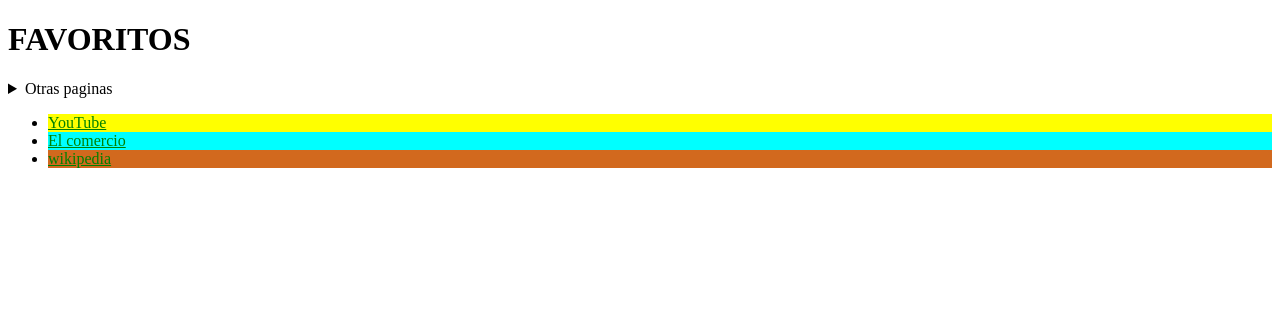
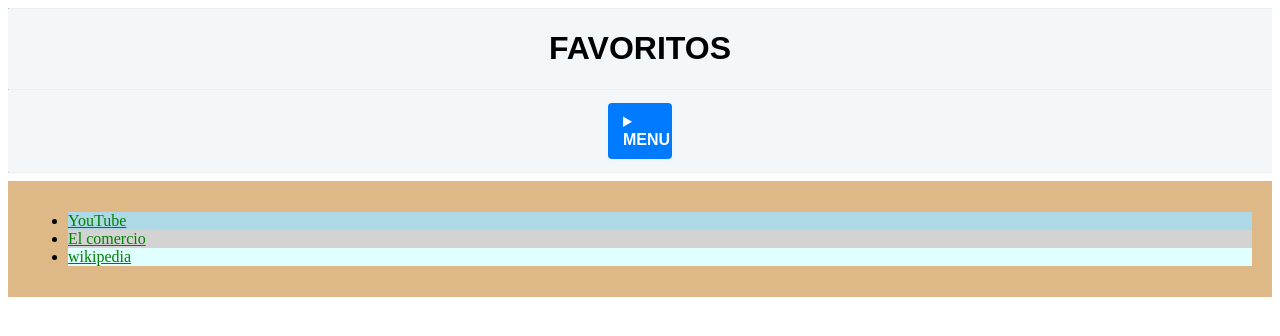
Before and after one commit to JonahtanMG/LAB-08, a plain HTML site: page favoritos.html in a window 1280 px wide. Drawn offline with Linux system fonts and the light colour scheme.

Commit message:
Se añadio css al menu y se termino los otros

```diff
--- a/favoritos.css
+++ b/favoritos.css
@@ -10,12 +10,16 @@ a:hover{
 a:active{
     color: orange;
 }
-li:nth-child(1){
-    background-color: yellow;
+.lista li:nth-child(1){
+    background-color: lightblue;
 }
-li:nth-child(2){
-    background-color: aqua;
+.lista li:nth-child(2){
+    background-color: lightgray;
 }
-li:nth-child(3){
-    background-color: chocolate;
+.lista li:nth-child(3){
+    background-color: lightcyan;
 }
+.contenedor{
+    padding: 15px 20px;
+    background-color: burlywood;
+}
--- a/favoritos.html
+++ b/favoritos.html
@@ -5,27 +5,35 @@
     <meta name="viewport" content="width=device-width, initial-scale=1.0">
     <title>Document</title>
     <link rel="stylesheet" href="favoritos.css">
+    <link rel="stylesheet" href="general.css">
 </head>
 <body>
-    <header>
-        <h1>FAVORITOS</h1>
-        <nav>
-            <details>
-                <summary>Otras paginas</summary>
-                <ul>
-                    <li><a href="index.html">Index</a></li>
-                    <li><a href="selectores.html">Selectores</a></li>
-                    <li><a href="favoritos.html">favoritos</a></li>
-                    <li><a href="tareas.html">Tareas</a></li>
+    <header class="header">
+        <hr class="separador">
+        <h1 class="titulo">FAVORITOS</h1>
+        <!-- Aqui va el nav -->
+        <hr class="separador">
+     <nav class="nav">
+        <details class="nav_details">
+            <summary class="nav_summary">MENU</summary>
+            <ul class="nav_lista">
+                <li class="nav_item"><a href="index.html" class="nav_link">Index</a></li>
+                <li class="nav_item"><a href="selectores.html" class="nav_link">Selectores</a></li>
+                <li class="nav_item"><a href="favoritos.html" class="nav_link">Favoritos</a></li>
+                <li class="nav_item"><a href="tareas.html" class="nav_link">Tareas</a></li>
             </ul>
         </details>
      </nav>
+    <hr class="separador">
     </header>
-
-    <ul>
+    <!-- Aqui va el contenido -->
+    <div class="contenedor">
+        <ul class="lista">
             <li><a href="https://www.youtube.com/">YouTube</a></li>
             <li><a href="https://elcomercio.pe/">El comercio</a></li>
             <li><a href="https://www.wikipedia.org/">wikipedia</a></li>
         </ul>
+    </div>
+
 </body>
 </html>
--- /dev/null
+++ b/general.css
@@ -0,0 +1,49 @@
+.header{
+    background-color: #f4f7fa;
+
+}
+.separador{
+    border-top: 2px;
+}
+.titulo{
+    font-family: Arial, Helvetica, sans-serif;
+    text-align: center;
+}
+.nav{
+    margin: 0px 0px;
+    padding: 5px 600px;
+}
+.nav_summary{
+    background-color: #007bff;
+    color: white;
+    padding: 10px 15px;
+    border-radius: 4px;
+    cursor: pointer;
+    font-weight: bold;
+    font-family: Arial, Helvetica, sans-serif;
+}
+.nav_summary:hover {
+    background-color: #0056b3;
+}
+.nav_lista{
+    padding: 0;
+    margin: 0;
+    background-color: white;
+    border: 1px solid #dee2e6;
+    border-radius: 4px;
+}
+.nav_item {
+    border: 1px solid #e9ecef;
+}
+
+.nav_link{
+    display: inline-block;
+    font-family: Arial, Helvetica, sans-serif;
+    text-decoration: none;
+    padding: 15px 15px;
+}
+.nav_link:hover {
+    background-color: #f8f9fa;
+    color: #007bff;
+    width: 100%;
+}
--- a/selector.css
+++ b/selector.css
@@ -7,3 +7,7 @@ h2 + p{
 h2 ~ p{
     color: blue;
 }
+.contenedor{
+    padding: 15px 20px;
+    background-color: burlywood;
+}
--- a/styles.css
+++ b/styles.css
@@ -29,3 +29,7 @@ p::first-letter{
     content: "<----";
     color: green;
 }
+.contenedor{
+    padding: 15px 20px;
+    background-color: burlywood;
+}
--- a/tareas.css
+++ b/tareas.css
@@ -1,14 +1,21 @@
-li:nth-child(odd){
+form li:nth-child(odd){
     background-color: gray;
 }
-li::before{
+form li:nth-child(even){
+    background-color: white;
+}
+form li::before{
     content: "==>";
 }
-li:hover{
+form li:hover{
     cursor: pointer;
     background-color: lightgray;
 }
 input[type="checkbox"]:checked + label::after {
-  content: " \005C\002F";
+  content: " \005C/";
   color: green;
 }
+main{
+    padding: 15px 20px;
+    background-color: burlywood;
+}
```
Also changed, not shown: index.html (+19 -11 lines), selectores.html (+19 -14 lines), tareas.html (+20 -12 lines). Lines whose indentation alone changed are shown as unchanged.
